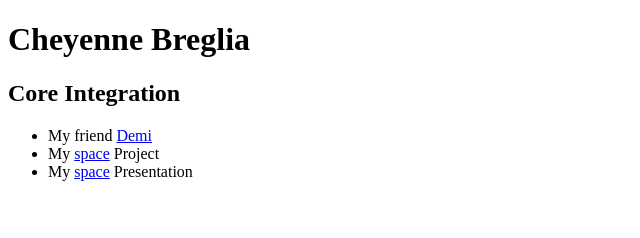
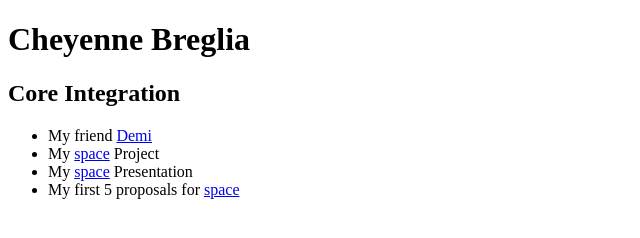
Before and after one commit to bregc134/bregc134.github.io, a plain HTML site: page index.html in a window 1280 px wide. Shown: the whole page, without its empty margins (0-640 px from the left). Drawn offline with nearby package versions, Linux system fonts and the light colour scheme.

Commit message:
upload of proposals

```diff
--- a/index.html
+++ b/index.html
@@ -17,6 +17,8 @@
 
       <li>My <a href="studio_assignments/space/spacestep1-bregliacorestudioint.pdf">space</a> Presentation </li>
 
+      <li>My first 5 proposals for <a href="5_proposals_space.pdf">space</a></li>
+
 
     <script src="assets/js/app.js"></script>
 
```
Also changed, not shown: 1 other file.
